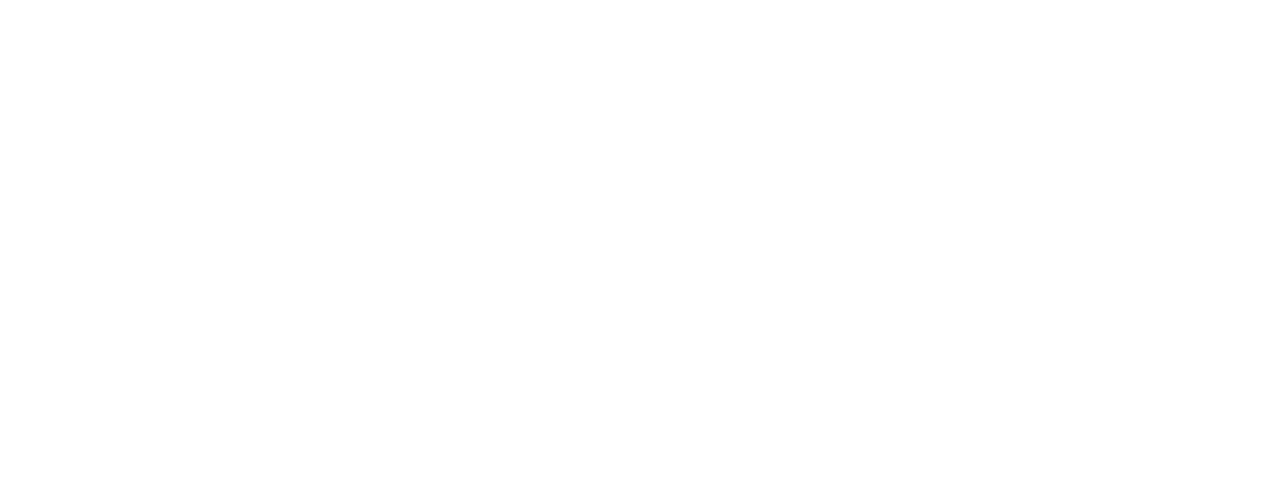
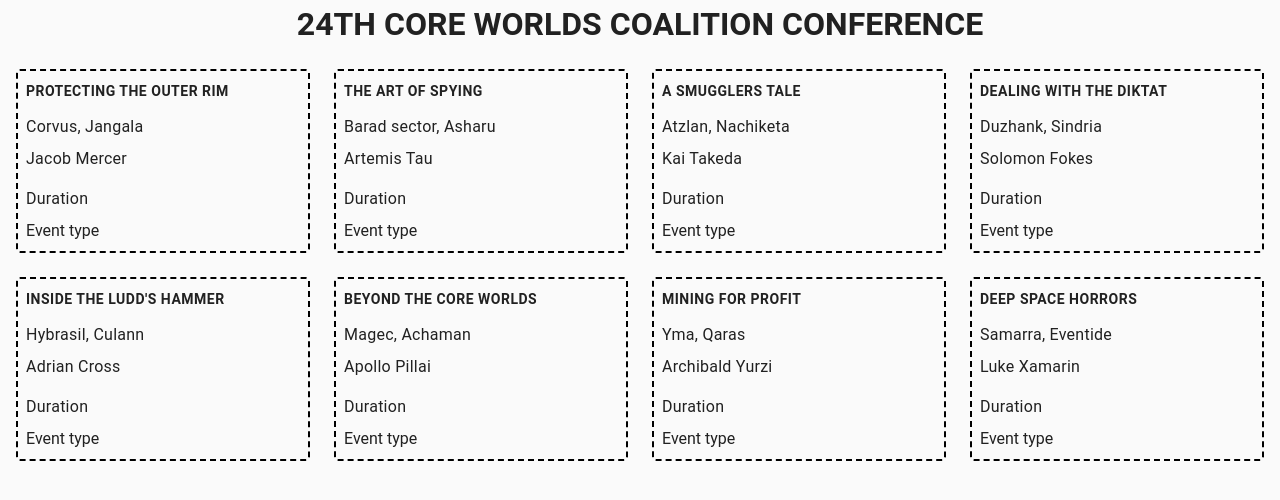
Before and after one commit to MaksimLisovoi/react-practice, a React (Create React App) app: page / in a window 1280 px wide. Shown: the top 500 px of the page. Built offline with nearby package versions, Linux system fonts and the light colour scheme.

Commit message:
addded PageTitle, EventBoard & Event components

```diff
--- a/src/components/App.jsx
+++ b/src/components/App.jsx
@@ -1,8 +1,12 @@
+import { PageTitle } from 'components/PageTitle/PageTitle';
+import { EventBoard } from './EventsBoard/EventBoard';
+import upcomingEvents from '../upcoming-events.json';
 
 export const App = () => {
   return (
     <>
-
+      <PageTitle text="24th Core Worlds Coalition Conference" />
+      <EventBoard events={upcomingEvents} />
     </>
   );
 };
--- /dev/null
+++ b/src/components/Event/Event.jsx
@@ -0,0 +1,36 @@
+import css from './Event.module.css';
+import PropTypes from 'prop-types';
+
+export const Event = ({ name, location, speaker, type, start, end }) => {
+  return (
+    <div className={css.event}>
+      <h2 className={css.title}>{name}</h2>
+      <p className={css.info}>
+        <i className="icon"></i>
+        {location}
+      </p>
+      <p className={css.info}>
+        <i className="icon"></i>
+        {speaker}
+      </p>
+      <p className={css.info}>
+        <i className="icon"></i>
+        {start}
+      </p>
+      <p className={css.info}>
+        <i className="icon"></i>
+        Duration
+      </p>
+      <span className="chip free|paid|vip">Event type</span>
+    </div>
+  );
+};
+
+Event.propTypes = {
+  name: PropTypes.string.isRequired,
+  location: PropTypes.string.isRequired,
+  speaker: PropTypes.string.isRequired,
+  type: PropTypes.string.isRequired,
+  start: PropTypes.string.isRequired,
+  end: PropTypes.string.isRequired,
+};
--- /dev/null
+++ b/src/components/Event/Event.module.css
@@ -0,0 +1,56 @@
+.event {
+    position: relative;
+    border: 2px dashed black;
+    padding: 8px;
+    border-radius: 4px;
+}
+
+.title {
+    margin-top: 0;
+    font-size: 14px;
+    line-height: 24px;
+    font-weight: 700;
+    letter-spacing: 0.5px;
+    text-transform: uppercase;
+}
+
+.info {
+    display: flex;
+    align-items: center;
+    margin-top: 0;
+    margin-bottom: 8px;
+    color: var(--color-primary-text);
+    font-size: 16px;
+    line-height: 24px;
+    font-weight: 400;
+    letter-spacing: 0.25px;
+}
+
+.icon {
+    display: block;
+    margin-right: 8px;
+    color: var(--color-secondary-text);
+}
+
+.chip {
+    position: absolute;
+    top: 4px;
+    right: 4px;
+    padding: 4px 8px;
+    border-radius: 4px;
+    text-transform: uppercase;
+    background-color: #000;
+    color: #fff;
+}
+
+.free {
+    background-color: var(--color-green);
+}
+
+.paid {
+    background-color: var(--color-blue);
+}
+
+.vip {
+    background-color: var(--color-red);
+}
--- /dev/null
+++ b/src/components/EventsBoard/EventBoard.jsx
@@ -0,0 +1,35 @@
+import { Event } from 'components/Event/Event';
+import css from './EventBoard.module.css';
+import PropTypes from 'prop-types';
+
+export const EventBoard = ({ events }) => {
+  console.log(events);
+  return (
+    <div className={css.eventBoard}>
+      {events.map(({ name, location, speaker, type, start, end }) => (
+        <Event
+          key={name}
+          name={name}
+          location={location}
+          speaker={speaker}
+          type={type}
+          start={start}
+          end={end}
+        />
+      ))}
+    </div>
+  );
+};
+
+EventBoard.propTypes = {
+  events: PropTypes.arrayOf(
+    PropTypes.exact({
+      name: PropTypes.string.isRequired,
+      location: 'Corvus, Jangala',
+      speaker: PropTypes.string.isRequired,
+      type: PropTypes.string.isRequired,
+      start: PropTypes.string.isRequired,
+      end: PropTypes.string.isRequired,
+    }),
+  ),
+};
--- /dev/null
+++ b/src/components/EventsBoard/EventBoard.module.css
@@ -0,0 +1,9 @@
+
+
+.eventBoard {
+    display: grid;
+    grid-template-columns: repeat(auto-fit, minmax(240px, auto));
+    gap: 24px;
+    padding-left: 16px;
+    padding-right: 16px;
+}
--- /dev/null
+++ b/src/components/PageTitle/PageTitle.jsx
@@ -0,0 +1,10 @@
+import css from './PageTitle.module.css'
+import PropTypes from 'prop-types'
+
+export const PageTitle = ({ text }) => {
+    return <h1 className={css.title}>{text}</h1>
+};
+
+PageTitle.propTypes = {
+    text:[PropTypes.string.isRequired],
+}
--- /dev/null
+++ b/src/components/PageTitle/PageTitle.module.css
@@ -0,0 +1,5 @@
+ .title {
+     margin-top: 0;
+     text-align: center;
+     text-transform: uppercase;
+ }
--- a/src/index.css
+++ b/src/index.css
@@ -1,13 +1,32 @@
+@import-normalize;
+
+:root {
+  --color-white: #ffffff;
+  --color-black: #010101;
+  --color-green: #4caf50;
+  --color-red: #f44336;
+  --color-blue: #2196f3;
+  --color-primary-text: #212121;
+  --color-secondary-text: #757575;
+}
+
+* {
+  box-sizing: border-box;
+}
+
 body {
+  min-height: 100vh;
   margin: 0;
-  font-family: -apple-system, BlinkMacSystemFont, 'Segoe UI', 'Roboto', 'Oxygen',
-    'Ubuntu', 'Cantarell', 'Fira Sans', 'Droid Sans', 'Helvetica Neue',
-    sans-serif;
+  font-family: 'Roboto', -apple-system, BlinkMacSystemFont, 'Segoe UI', 'Oxygen', 'Ubuntu',
+    'Cantarell', 'Fira Sans', 'Droid Sans', 'Helvetica Neue', sans-serif;
   -webkit-font-smoothing: antialiased;
   -moz-osx-font-smoothing: grayscale;
+  color: var(--color-primary-text);
+  line-height: 1.5;
+  background-color: #fafafa;
+  scroll-behavior: smooth;
 }
 
 code {
-  font-family: source-code-pro, Menlo, Monaco, Consolas, 'Courier New',
-    monospace;
+  font-family: source-code-pro, Menlo, Monaco, Consolas, 'Courier New', monospace;
 }
```
Also changed, not shown: 1 other file (tests, documents, lock files or other folders).
